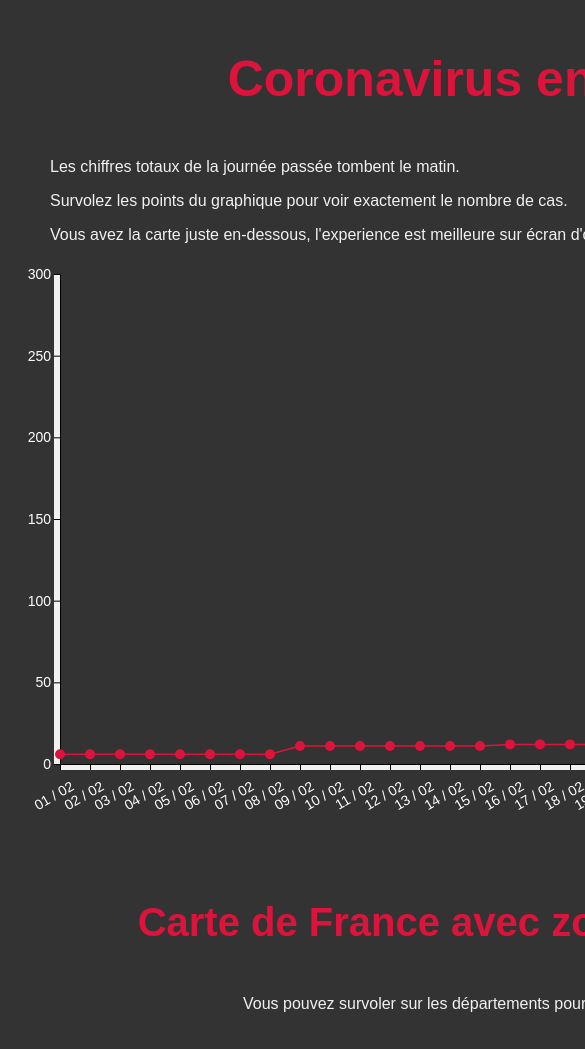
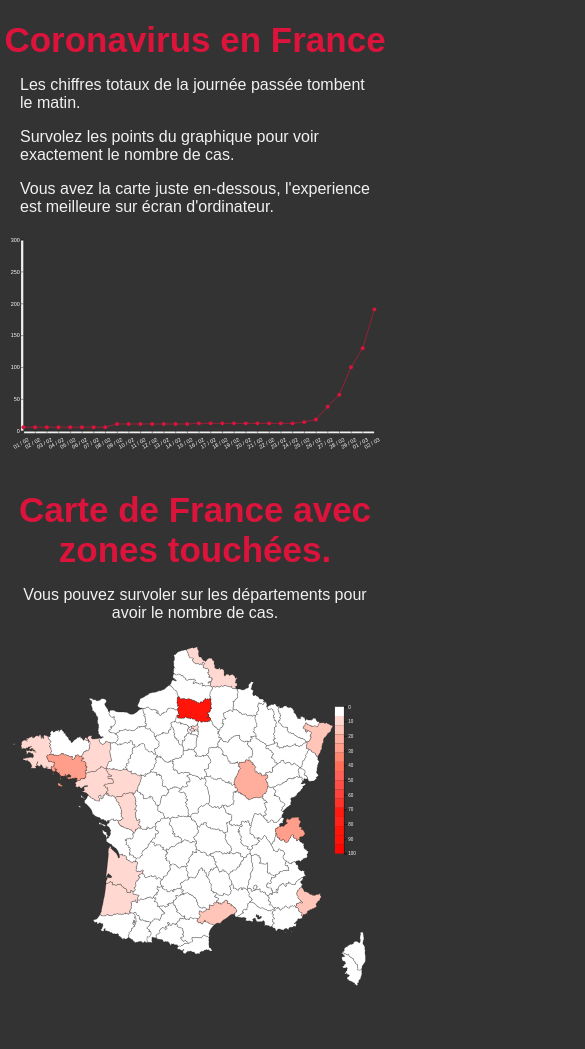
Before and after one commit to Ziratsu/CoronavirusGraph, a website: page index.html in a window 390 px wide. Shown: the top 1049 px of the page, 585 px wide, since content can reach past the window. Drawn offline with nearby package versions, Linux system fonts and the light colour scheme.

Commit message:
Update style.css

```diff
--- a/style.css
+++ b/style.css
@@ -10,22 +10,25 @@ body {
 h1 {
     text-align: center;
     color: crimson;
-    font-size: 50px;
+    font-size: 60px;
     margin: 50px 0 50px 0;
 }
 #graphique {
-    width: 1000px;
-    height: 900px;
+    width: 100%;
+    height: auto;
     margin: 0 auto;
+
 }
 #graphique svg {
     display: block;
     margin: 20px auto 0 auto;
-
+    width: 1000px;
+    height: 600px;
 }
 #graphique p {
     color: #f1f1f1;
-    margin-left: 50px;
+    text-align: center;
+    font-size: 18px;
 }
 .axisWhite {
     fill: #f1f1f1;
@@ -36,10 +39,10 @@ h1 {
 div.tooltip {
     position: absolute;
     text-align: center;
-    width: 70px;
-    height: 28px;
+    width: 80px;
+    height: 38px;
     padding: 2px;
-    font: 14px sans-serif;
+    font: 16px sans-serif;
     background: #f1f1f1;
     border: 0px;
     border-radius: 8px;
@@ -58,18 +61,19 @@ h2 {
 }
 #map {
     position: relative;
-    top: -100px;
-    width: 1000px;
-    height: 900px;
+    top: 0px;
     margin: 0 auto;
 }
 #map svg {
     display: block;
     margin: 0 auto;
+    width: 1000px;
+    height: 800px;
 }
 #map p {
     color: #f1f1f1;
     text-align: center;
+    font-size: 18px;
 }
 #info {
     margin-top: 50px;
@@ -104,3 +108,37 @@ div.tooltipMap {
     max-width: 300px;
     height: 40px;
 }
+
+@media screen and (max-width:1000px) {
+    /* On remet width et height inital pour rendre responsive avec viewbox */
+    #graphique svg {
+        width: initial;
+        height: initial;
+    }
+    #map svg {
+        width: initial;
+        height: initial;
+    }
+}
+@media screen and (max-width:650px) {
+    #graphique p {
+        text-align: left;
+        margin-left: 20px;
+    }
+}
+@media screen and (max-width:400px) {
+    h1, h2 {
+        font-size: 35px;
+        margin: 20px 0 0 0;
+    }
+    #graphique p {
+        font-size: 16px;
+        margin-right: 10px;
+    }
+
+#map p {
+    font-size: 16px;
+    margin-left: 10px;
+    margin-right: 10px;
+}
+}
```
